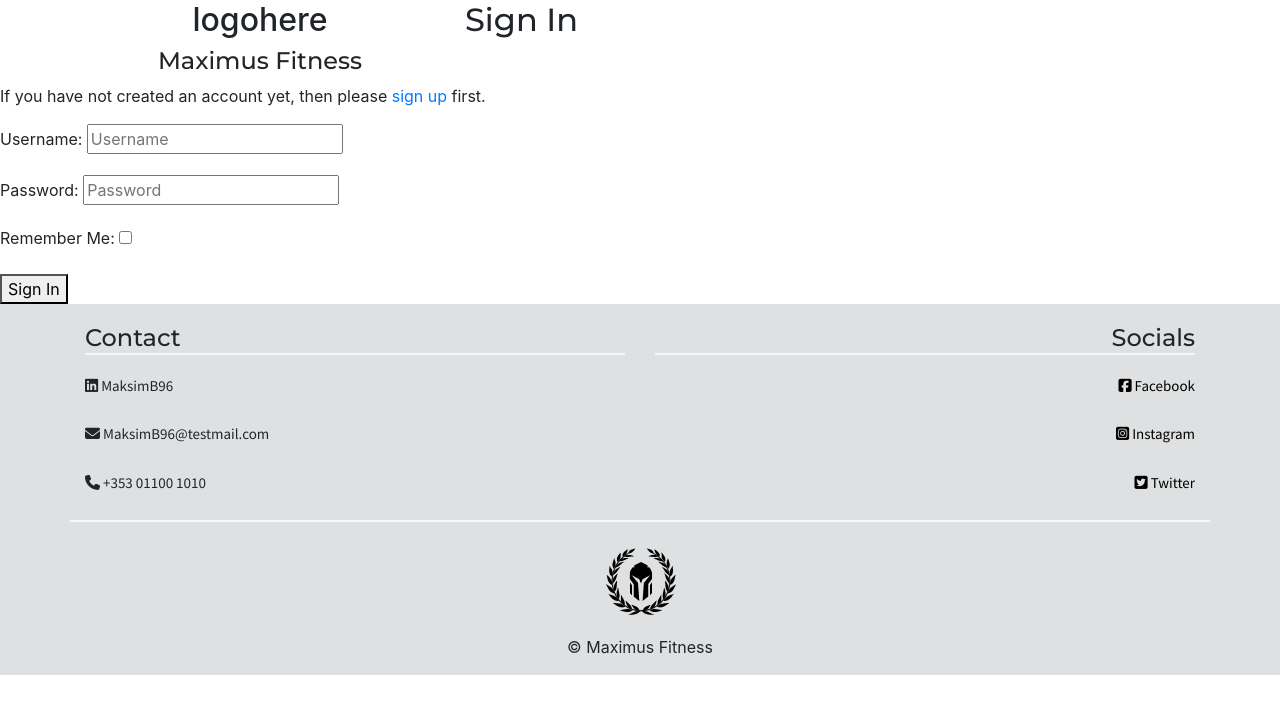
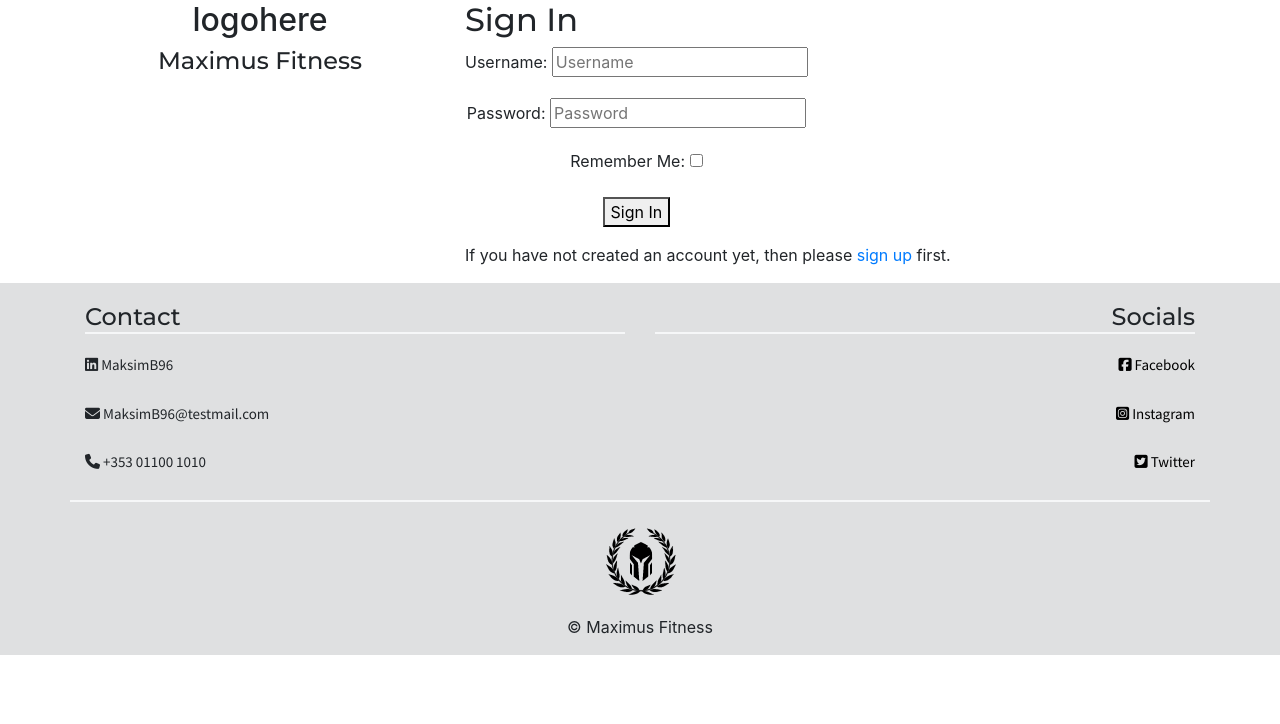
Before and after one commit to MaksimB96/maximusfitness-book_sys_pp4, a Django app: page /accounts/login/ in a window 1280 px wide. Shown: the part 76-800 px from the top of the page. Run offline with Django 3.2, Linux system fonts and the light colour scheme; some libraries are stand-ins or nearby versions.

Commit message:
Add html/bootstrap basic code to login seg

```diff
--- a/templates/account/login.html
+++ b/templates/account/login.html
@@ -22,7 +22,19 @@
                     <h2 class="font-head">{% trans "Sign In" %}</h2>
                 </div>
                 <div class="row">
-
+                    <form class="login form-group" method="POST" action="{% url 'account_login' %}">
+                        {% csrf_token %}
+                        {{ form.as_p }}
+                        {% if redirect_field_value %}
+                        <input type="hidden" name="{{ redirect_field_name }}" value="{{ redirect_field_value }}" />
+                        {% endif %}
+                        <button class="primaryAction" type="submit">{% trans "Sign In" %}</button>
+                    </form>
+                </div>
+                <div class="row">
+                    <p>{% blocktrans %}If you have not created an account yet, then please
+                        <a href="{{ signup_url }}">sign up</a> first.{% endblocktrans %}
+                    </p>
                 </div>
             </div>
         </div>
@@ -30,22 +42,4 @@
     </div>
 </div>
 
-
-
-
-
-<p>{% blocktrans %}If you have not created an account yet, then please
-    <a href="{{ signup_url }}">sign up</a> first.{% endblocktrans %}
-</p>
-
-
-<form class="login" method="POST" action="{% url 'account_login' %}">
-    {% csrf_token %}
-    {{ form.as_p }}
-    {% if redirect_field_value %}
-    <input type="hidden" name="{{ redirect_field_name }}" value="{{ redirect_field_value }}" />
-    {% endif %}
-    <button class="primaryAction" type="submit">{% trans "Sign In" %}</button>
-</form>
-
 {% endblock %}
```
